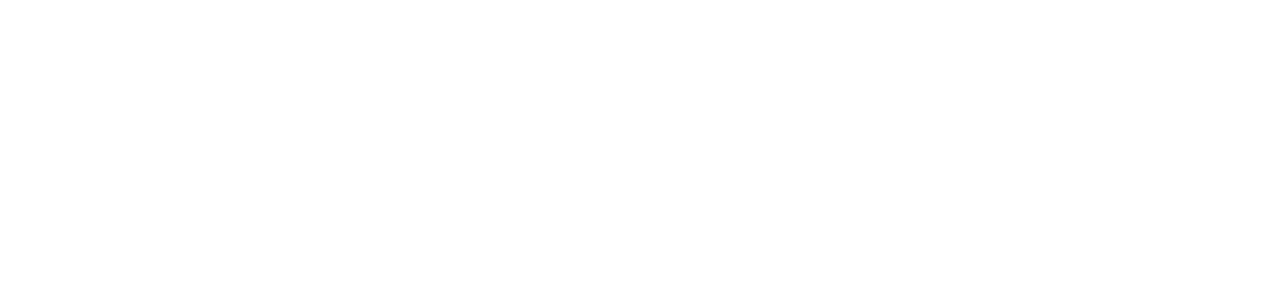
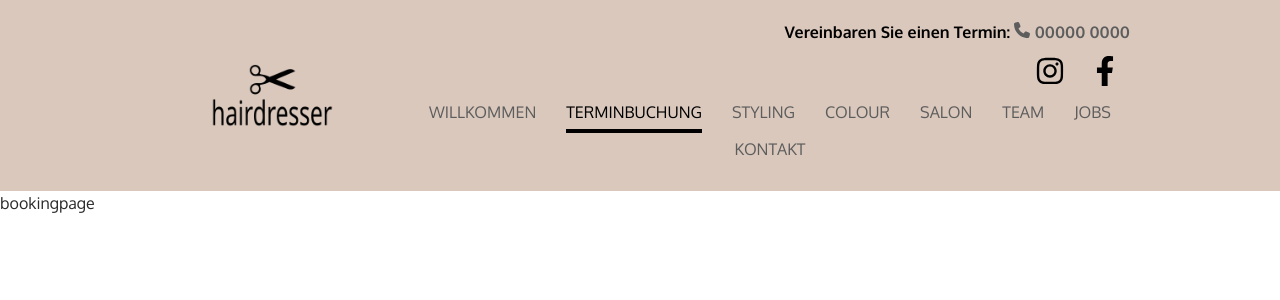
Before and after one commit to SchmittYannic/hairdresser, a React (Vite) app in the folder frontend/: page /terminbuchung in a window 1280 px wide. Shown: the top 300 px of the page. Built offline with nearby package versions, Linux system fonts and the light colour scheme.

Commit message:
Adds Bookingpage component and Route

```diff
--- a/frontend/src/App.tsx
+++ b/frontend/src/App.tsx
@@ -1,6 +1,7 @@
 import { Routes, Route } from "react-router-dom"
 import Layout from "./components/Layout"
 import Frontpage from "./components/Frontpage"
+import Bookingpage from "./components/Bookingpage"
 
 const App = () => {
 
@@ -8,6 +9,7 @@
 		<Routes>
 			<Route path="/" element={<Layout />} >
 				<Route index element={<Frontpage />} />
+				<Route path="terminbuchung" element={<Bookingpage />} />
 			</Route>
 		</Routes>
 	)
--- /dev/null
+++ b/frontend/src/components/Bookingpage.tsx
@@ -0,0 +1,9 @@
+
+
+const Bookingpage = () => {
+    return (
+        <div>bookingpage</div>
+    )
+}
+
+export default Bookingpage
```
